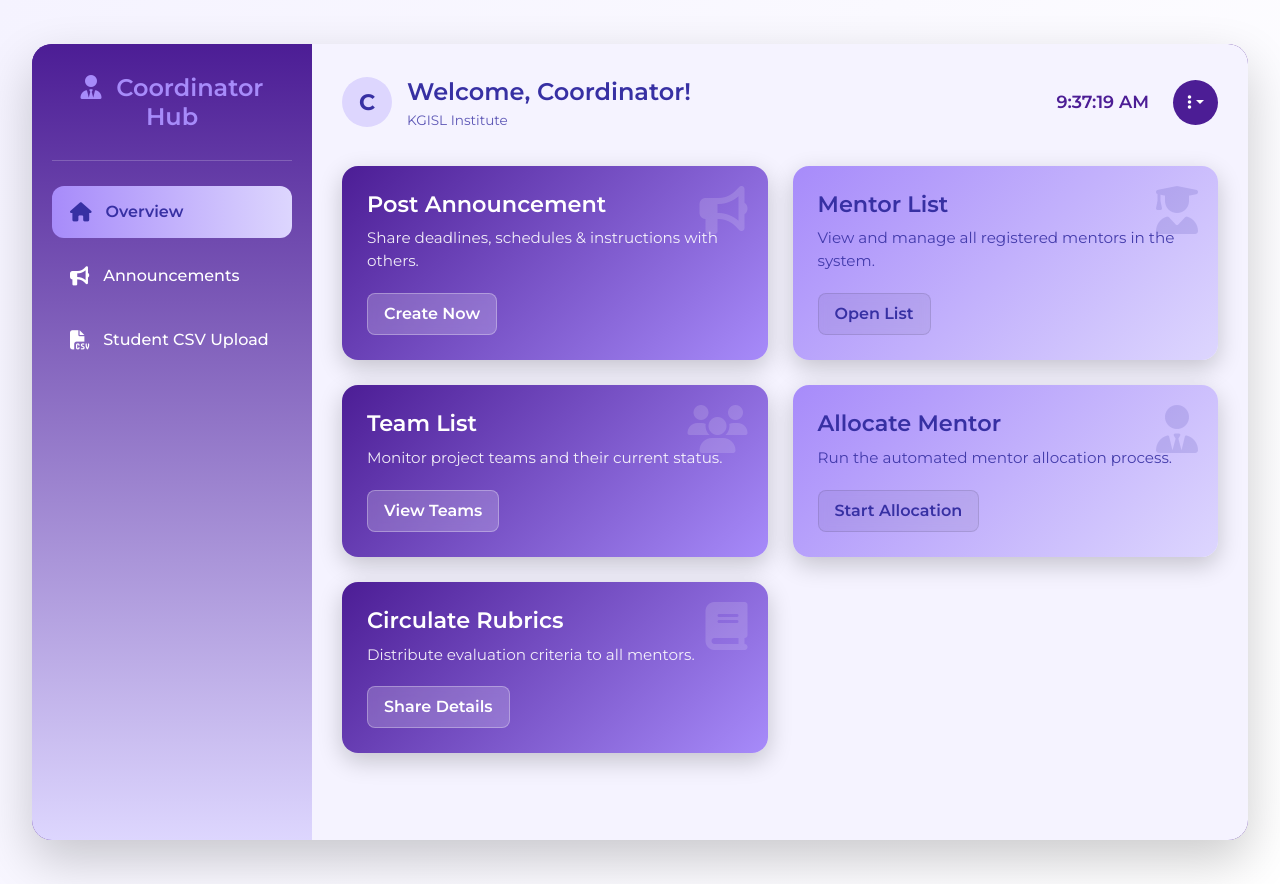
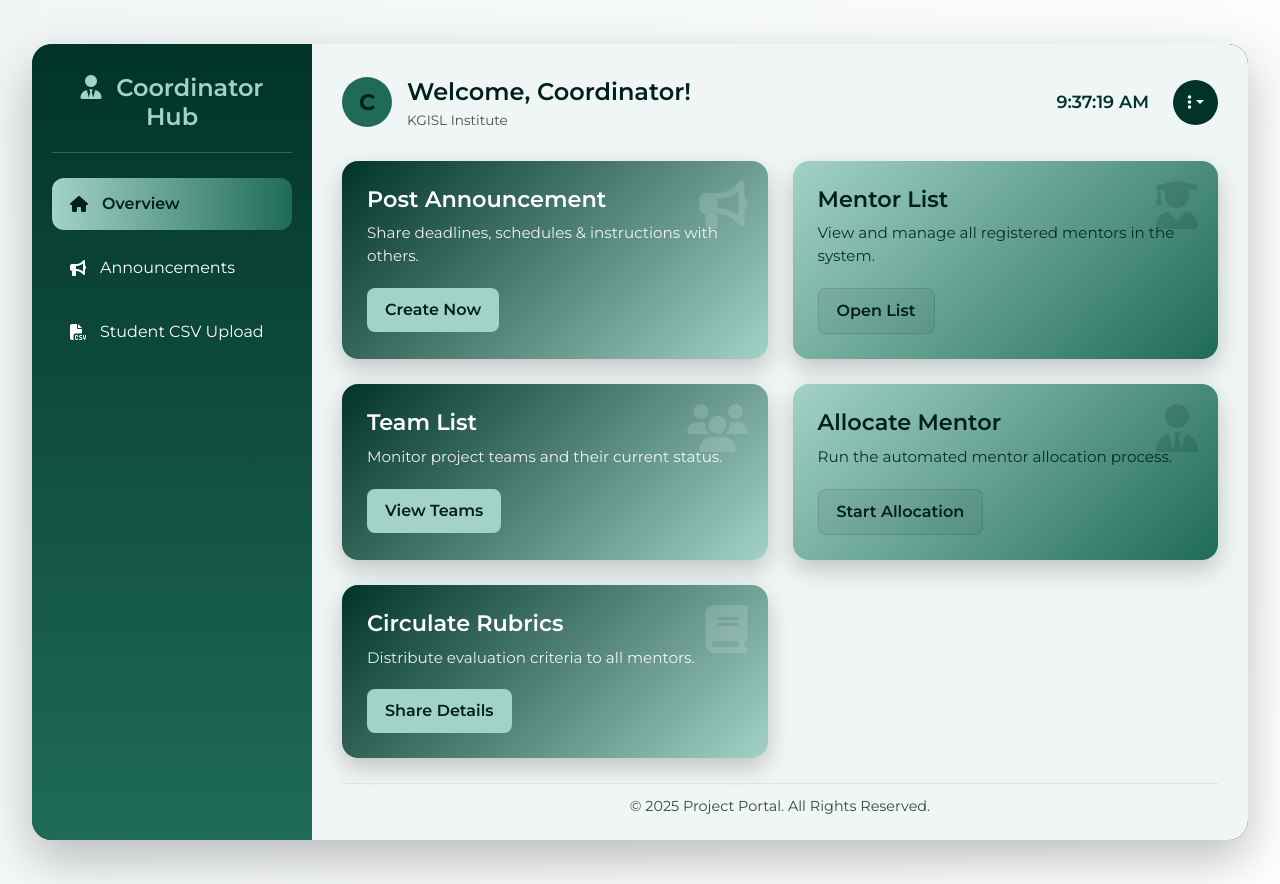
Before and after one commit to RaahulKannaK/Project-Portal, a Django app: page /coordinator/upload-csv/ in a window 1280 px wide, after a click on "Overview". Run offline with Django 5.2, Linux system fonts and the light colour scheme.

Commit message:
ui updation for cordinator

```diff
--- a/mysite/allocation/templates/accounts/hod_dash.html
+++ b/mysite/allocation/templates/accounts/hod_dash.html
@@ -13,8 +13,8 @@
 
   <style>
     :root {
-      --primary: #0891B2;
-      --secondary: #164E63;
+      --primary: #06B6D4;
+      --secondary: #0891B2;
       --accent: #22D3EE;
       --background: #ECFEFF;
       --text-dark: #164E63;
@@ -216,7 +216,7 @@
     }
 
     .gradient-cyan {
-      background: linear-gradient(135deg, var(--primary), #0891B2);
+      background: linear-gradient(135deg, var(--primary), #00ACC1);
       color: white;
     }
 
--- a/mysite/allocation/templates/coordinator/coord_dash.html
+++ b/mysite/allocation/templates/coordinator/coord_dash.html
@@ -13,120 +13,247 @@
 
   <style>
     :root {
-      --primary: #4C1D95;
-      --secondary: #DDD6FE;
-      --accent: #A78BFA;
-      --background: #F5F3FF;
-      --text-dark: #3730A3;
+      --primary: #013328;
+      --secondary: #1F6B58;
+      --accent: #A3D2C6;
+      --background: #F0F6F5;
+      --text-dark: #012019;
       --text-light: #FFFFFF;
       --success: #10b981;
       --warning: #f59e0b;
       --danger: #ef4444;
     }
 
+    * { box-sizing: border-box; }
+
     body {
       margin: 0;
       font-family: 'Montserrat', sans-serif;
       background: linear-gradient(120deg, var(--background), #ffffff);
-      color: var(--text-dark);
-      min-height: 100vh;
       display: flex;
       justify-content: center;
       align-items: center;
+      min-height: 100vh;
     }
 
     .dashboard-wrapper {
-      display: flex;
       width: 95%;
       max-width: 1400px;
       height: 90vh;
       background: var(--primary);
       border-radius: 20px;
       overflow: hidden;
-      box-shadow: 0 20px 50px rgba(0,0,0,0.2);
+      display: flex;
+      box-shadow: 0 20px 50px rgba(0,0,0,0.25);
     }
 
-    /* Sidebar */
+    /* SIDEBAR */
     .sidebar {
       width: 280px;
       padding: 30px 20px;
       background: linear-gradient(180deg, var(--primary), var(--secondary));
       color: var(--text-light);
+    }
+
+    .sidebar-header {
+      text-align: center;
+      margin-bottom: 25px;
+      padding-bottom: 20px;
+      border-bottom: 1px solid rgba(255,255,255,.2);
+    }
+
+    .sidebar-header h4 {
+      margin: 0;
+      color: var(--accent);
+      font-weight: 600;
+    }
+
+    .sidebar-nav {
       display: flex;
       flex-direction: column;
     }
-    .sidebar-header { text-align: center; margin-bottom: 25px; padding-bottom: 20px; border-bottom: 1px solid rgba(255,255,255,0.2); }
-    .sidebar-header h4 { font-weight: 600; color: var(--accent); }
-    .sidebar-nav { flex-grow: 1; }
+
     .sidebar-nav .nav-item {
-      display: flex; align-items: center; padding: 14px 18px; margin-bottom: 12px;
-      text-decoration: none; font-weight: 500; color: var(--text-light);
-      border-radius: 12px; transition: 0.3s; cursor: pointer;
+      display: flex;
+      align-items: center;
+      padding: 14px 18px;
+      margin-bottom: 12px;
+      border-radius: 12px;
+      text-decoration: none;
+      color: var(--text-light);
+      transition: .25s;
+      cursor: pointer;
     }
-    .sidebar-nav .nav-item i { margin-right: 14px; font-size: 1.2rem; }
-    .sidebar-nav .nav-item:hover { background: rgba(255,255,255,0.15); transform: translateX(6px); }
-    .sidebar-nav .nav-item.active { background: linear-gradient(90deg, var(--accent), var(--secondary)); color: var(--text-dark); font-weight: 600; }
 
-    /* Main Content */
-    .main-content { flex-grow: 1; background: var(--background); padding: 30px; display: flex; flex-direction: column; overflow-y: auto; }
+    .sidebar-nav .nav-item i {
+      margin-right: 14px;
+    }
 
-    .top-header { display: flex; justify-content: space-between; align-items: center; margin-bottom: 35px; }
-    .user-greeting { display: flex; align-items: center; }
+    .sidebar-nav .nav-item:hover {
+      background: rgba(255,255,255,.15);
+      transform: translateX(6px);
+    }
+
+    .sidebar-nav .nav-item.active {
+      background: linear-gradient(90deg, var(--accent), var(--secondary));
+      color: var(--text-dark);
+      font-weight: 600;
+    }
+
+    /* MAIN */
+    .main-content {
+      flex: 1;
+      padding: 30px;
+      background: var(--background);
+      overflow: auto;
+      position: relative;
+    }
+
+    /* TOP HEADER */
+    .top-header {
+      display: flex;
+      justify-content: space-between;
+      align-items: center;
+      margin-bottom: 30px;
+    }
+
+    .user-greeting {
+      display: flex;
+      align-items: center;
+      gap: 15px;
+    }
+
     .profile-avatar {
-      width: 50px; height: 50px; border-radius: 50%; background: var(--secondary);
-      display: flex; align-items: center; justify-content: center;
-      font-size: 1.4rem; font-weight: 700; color: var(--text-dark); margin-right: 15px;
+      width: 50px;
+      height: 50px;
+      border-radius: 50%;
+      background: var(--secondary);
+      display: flex;
+      align-items: center;
+      justify-content: center;
+      font-weight: 700;
+      color: var(--text-dark);
+      font-size: 1.4rem;
     }
-    .welcome-text { font-size: 1.5rem; font-weight: 600; color: var(--text-dark); }
+
+    .welcome-text {
+      font-size: 1.5rem;
+      font-weight: 600;
+      color: var(--text-dark);
+    }
+
+    /* DROPDOWN BUTTON */
     .more-options-btn {
-      background: var(--primary); color: var(--text-light); border: none;
-      width: 45px; height: 45px; border-radius: 50%; display: flex;
-      justify-content: center; align-items: center; cursor: pointer; transition: 0.3s;
+      background: var(--primary);
+      color: var(--text-light);
+      border: none;
+      width: 45px;
+      height: 45px;
+      border-radius: 50%;
+      display: flex;
+      justify-content: center;
+      align-items: center;
+      cursor: pointer;
+      transition: .3s;
     }
-    .more-options-btn:hover { background: var(--secondary); }
 
-    /* Content Grid */
+    .more-options-btn:hover {
+      background: var(--secondary);
+    }
+
+    /* GRID */
     .content-grid {
       display: grid;
       grid-template-columns: repeat(auto-fit, minmax(280px, 1fr));
-      grid-template-rows: auto;
       gap: 25px;
-      flex-grow: 1;
     }
 
-    /* Cards */
+    /* CARDS */
     .main-card {
-      padding: 25px; border-radius: 16px; position: relative;
-      color: var(--text-light); box-shadow: 0 8px 25px rgba(0,0,0,0.2); transition: 0.3s ease; overflow: hidden;
+      position: relative;
+      padding: 25px;
+      border-radius: 16px;
+      color: var(--text-light);
+      box-shadow: 0 10px 25px rgba(0,0,0,.2);
+      transition: .3s;
     }
-    .main-card:hover { transform: translateY(-5px); box-shadow: 0 12px 35px rgba(0,0,0,0.3); }
-    .main-card h6 { font-size: 1.4rem; font-weight: 600; margin-bottom: 10px; position: relative; z-index: 1; }
-    .main-card p { font-size: 0.95rem; opacity: 0.9; margin-bottom: 20px; position: relative; z-index: 1; }
-    .main-card i { position: absolute; top: 20px; right: 20px; font-size: 3rem; opacity: 0.15; z-index: 0; }
+
+    .main-card:hover {
+      transform: translateY(-6px);
+    }
+
+    .main-card h6 {
+      font-size: 1.4rem;
+      font-weight: 600;
+      margin-bottom: 10px;
+      position: relative;
+      z-index: 1;
+    }
+
+    .main-card p {
+      font-size: 0.95rem;
+      opacity: 0.9;
+      margin-bottom: 20px;
+      position: relative;
+      z-index: 1;
+    }
+
+    .main-card i {
+      position: absolute;
+      top: 20px;
+      right: 20px;
+      font-size: 3rem;
+      opacity: .15;
+      z-index: 0;
+    }
 
     .gradient-purple { background: linear-gradient(135deg, var(--primary), var(--accent)); }
     .gradient-light { background: linear-gradient(135deg, var(--accent), var(--secondary)); color: var(--text-dark); }
 
-    .glass-btn {
-      background: rgba(255, 255, 255, 0.2);
-      backdrop-filter: blur(5px);
-      border: 1px solid rgba(255, 255, 255, 0.3);
-      padding: 8px 16px;
+    /* BUTTON */
+    .glass-button {
+      background: var(--accent);
+      padding: 10px 18px;
       border-radius: 8px;
       font-weight: 600;
+      color: var(--text-dark);
+      text-decoration: none;
+      transition: .3s;
+      display: inline-block;
+      border: none;
       cursor: pointer;
-      text-decoration: none;
-      color: inherit;
-      display: inline-flex;
-      align-items: center;
-      gap: 6px;
-      transition: 0.3s;
+      position: relative;
+      z-index: 1;
     }
-    .gradient-light .glass-btn { background: rgba(0, 0, 0, 0.05); color: var(--text-dark); border: 1px solid rgba(0, 0, 0, 0.1); }
-    .glass-btn:hover { background: rgba(255, 255, 255, 0.3); transform: scale(1.05); }
 
-    .section { display: block; }
-    .d-none { display: none; }
+    .gradient-light .glass-button {
+      background: rgba(0, 0, 0, 0.05);
+      border: 1px solid rgba(0, 0, 0, 0.1);
+    }
+
+    .glass-button:hover {
+      background: var(--primary);
+      color: #fff;
+    }
+
+    .gradient-light .glass-button:hover {
+      background: rgba(255, 255, 255, 0.3);
+      color: var(--text-dark);
+    }
+
+    .section { display: none; }
+    .section.active { display: block; }
+
+    /* Footer */
+    .footer {
+      margin-top:25px;
+      text-align:center;
+      font-size:.9rem;
+      border-top:1px solid #ddd;
+      padding-top:12px;
+      color: var(--text-dark);
+      opacity: 0.8;
+    }
 
     /* Form Styles */
     .form-section { background: white; padding: 25px; border-radius: 16px; box-shadow: 0 4px 15px rgba(0,0,0,0.05); }
@@ -182,47 +309,47 @@
       </div>
 
       <!-- Overview -->
-      <div id="overview" class="section">
+      <div id="overview" class="section active">
         <div class="content-grid">
           <div class="main-card gradient-purple">
             <i class="fas fa-bullhorn"></i>
             <h6>Post Announcement</h6>
             <p>Share deadlines, schedules & instructions with others.</p>
-            <a class="glass-btn" onclick="showSection('announce')">Create Now</a>
+            <a class="glass-button" onclick="showSection('announce')">Create Now</a>
           </div>
 
           <div class="main-card gradient-light">
             <i class="fas fa-user-graduate"></i>
             <h6>Mentor List</h6>
             <p>View and manage all registered mentors in the system.</p>
-            <a class="glass-btn" href="{% url 'men_list' %}">Open List</a>
+            <a class="glass-button" href="{% url 'men_list' %}">Open List</a>
           </div>
 
           <div class="main-card gradient-purple">
             <i class="fas fa-users"></i>
             <h6>Team List</h6>
             <p>Monitor project teams and their current status.</p>
-            <a class="glass-btn" href="{% url 'team_list' %}">View Teams</a>
+            <a class="glass-button" href="{% url 'team_list' %}">View Teams</a>
           </div>
 
           <div class="main-card gradient-light">
             <i class="fas fa-user-tie"></i>
             <h6>Allocate Mentor</h6>
             <p>Run the automated mentor allocation process.</p>
-            <a class="glass-btn" href="{% url 'run_allocation' %}">Start Allocation</a>
+            <a class="glass-button" href="{% url 'run_allocation' %}">Start Allocation</a>
           </div>
 
           <div class="main-card gradient-purple">
             <i class="fas fa-book"></i>
             <h6>Circulate Rubrics</h6>
             <p>Distribute evaluation criteria to all mentors.</p>
-            <a class="glass-btn" href="#">Share Details</a>
+            <a class="glass-button" href="#">Share Details</a>
           </div>
         </div>
       </div>
 
       <!-- Announcements -->
-      <div id="announce" class="section d-none">
+      <div id="announce" class="section">
         <div class="form-section">
           <h4 class="mb-4">📢 Create Announcement</h4>
           <form method="post">
@@ -251,7 +378,7 @@
               </select>
             </div>
 
-            <div id="deadlineFields" class="d-none">
+            <div id="deadlineFields" style="display: none;">
               <div class="row mb-3">
                 <div class="col-md-6">
                   <label class="form-label">Date</label>
@@ -264,7 +391,7 @@
               </div>
             </div>
 
-            <div id="scheduleFields" class="d-none">
+            <div id="scheduleFields" style="display: none;">
               <div class="row mb-3">
                 <div class="col-md-4">
                   <label class="form-label">Date</label>
@@ -281,7 +408,7 @@
               </div>
             </div>
 
-            <div id="instructionFields" class="d-none">
+            <div id="instructionFields" style="display: none;">
               <div class="mb-3">
                 <label class="form-label">Detailed Instructions</label>
                 <textarea class="form-control" name="message" rows="4" placeholder="Type instructions here..."></textarea>
@@ -294,7 +421,7 @@
       </div>
 
       <!-- CSV Upload -->
-      <div id="csvUpload" class="section d-none">
+      <div id="csvUpload" class="section">
         <div class="form-section">
           <h4 class="mb-4">📤 Student CSV Upload</h4>
 
@@ -366,15 +493,20 @@
           {% endif %}
         </div>
       </div>
+
+      <div class="footer">
+        © 2025 Project Portal. All Rights Reserved.
+      </div>
+
     </div>
   </div>
 
   <script src="https://cdn.jsdelivr.net/npm/bootstrap@5.3.0/dist/js/bootstrap.bundle.min.js"></script>
   <script>
     function showSection(id, el) {
-      document.querySelectorAll('.section').forEach(s => s.classList.add('d-none'));
+      document.querySelectorAll('.section').forEach(s => s.classList.remove('active'));
       const activeSection = document.getElementById(id);
-      if (activeSection) activeSection.classList.remove('d-none');
+      if (activeSection) activeSection.classList.add('active');
 
       document.querySelectorAll('.nav-item').forEach(n => n.classList.remove('active'));
       if (el) el.classList.add('active');
@@ -392,13 +524,17 @@
       const instructionFields = document.getElementById("instructionFields");
 
       if (!annType) return;
-      deadlineFields.classList.add("d-none");
-      scheduleFields.classList.add("d-none");
-      instructionFields.classList.add("d-none");
+      deadlineFields.classList.remove("active");
+      scheduleFields.classList.remove("active");
+      instructionFields.classList.remove("active");
 
-      if (annType.value === "deadline") deadlineFields.classList.remove("d-none");
-      if (annType.value === "schedule") scheduleFields.classList.remove("d-none");
-      if (annType.value === "instruction") instructionFields.classList.remove("d-none");
+      deadlineFields.style.display = "none";
+      scheduleFields.style.display = "none";
+      instructionFields.style.display = "none";
+
+      if (annType.value === "deadline") deadlineFields.style.display = "block";
+      if (annType.value === "schedule") scheduleFields.style.display = "block";
+      if (annType.value === "instruction") instructionFields.style.display = "block";
     }
 
     document.addEventListener("DOMContentLoaded", function () {
```
Also changed, not shown: mysite/allocation/templates/accounts/login.html (+73 -38 lines).
